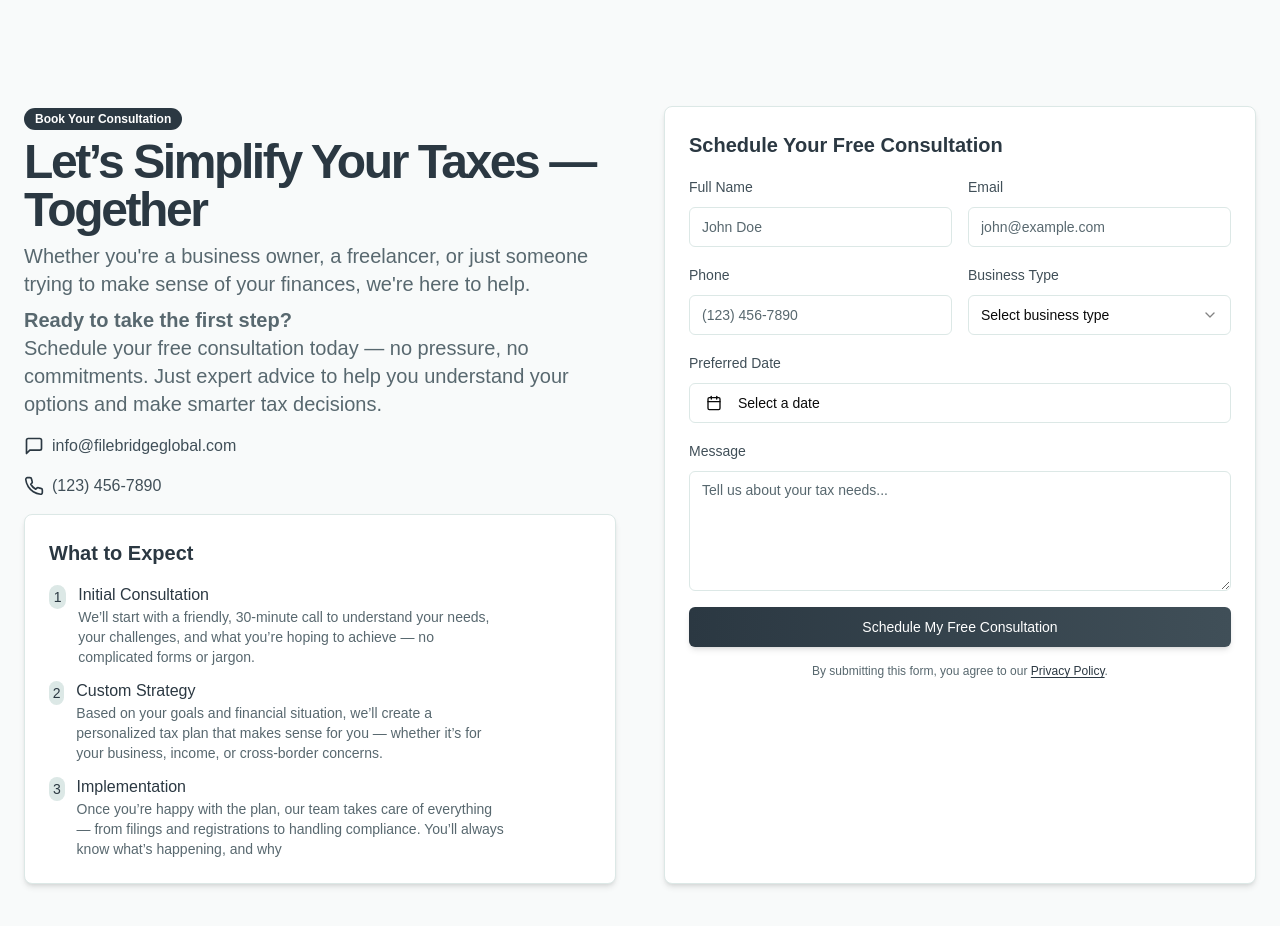
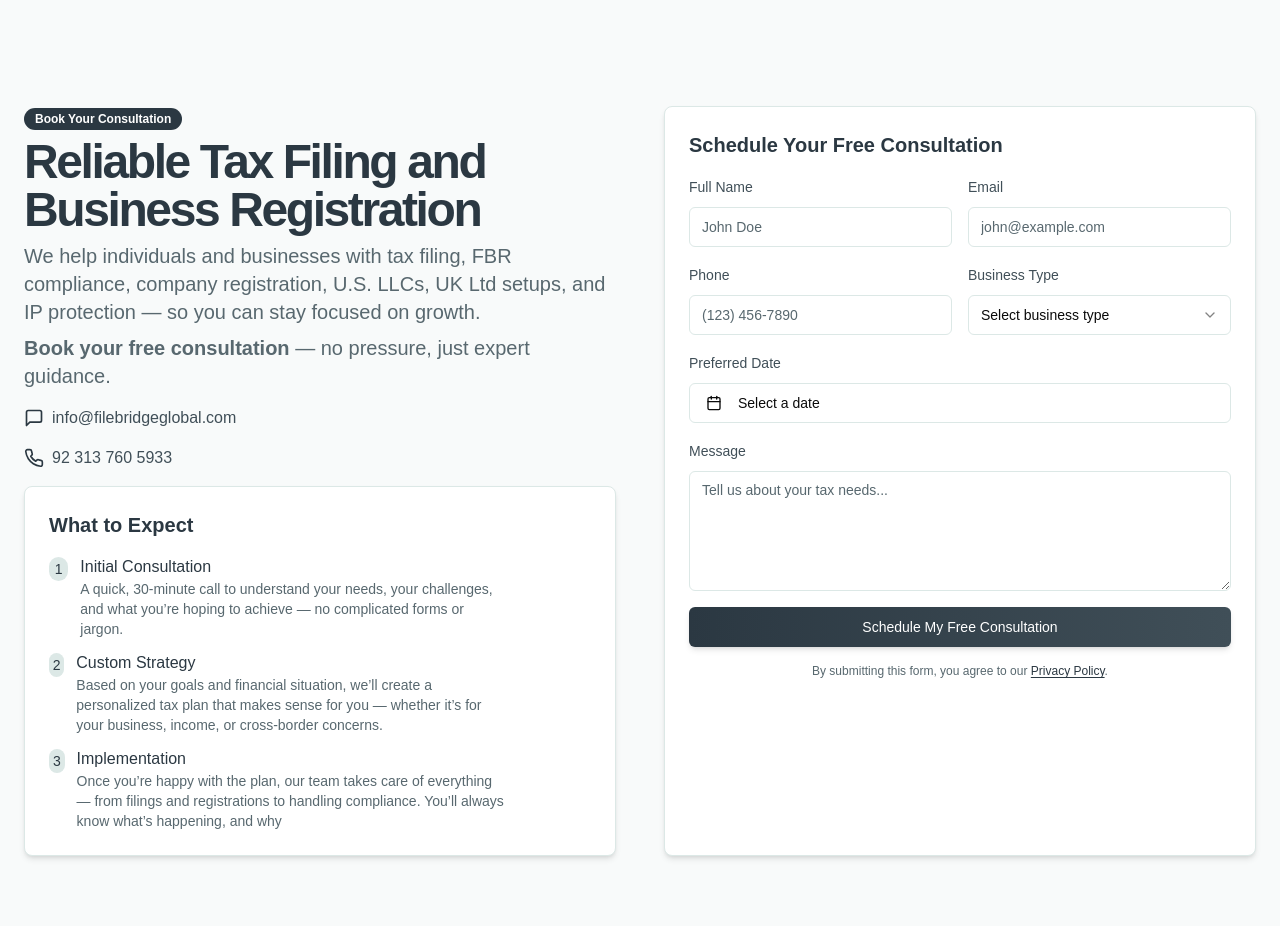
Before and after one commit to MuhammadJunaid506/FileBridge-Global, a Next.js app: page / in a window 1280 px wide. Shown: the part 5020-5946 px from the top of the page. Built offline with nearby package versions, Linux system fonts and the light colour scheme.

Commit message:
Update : number

```diff
--- a/app/page.tsx
+++ b/app/page.tsx
@@ -1249,24 +1249,19 @@ export default function LandingPage() {
                     Book Your Consultation
                   </Badge>
                   <h2 className="text-3xl font-bold tracking-tighter sm:text-4xl md:text-5xl text-[#2b3842]">
-                    Let’s Simplify Your Taxes — Together
+                  Reliable Tax Filing and Business Registration
                   </h2>
                   <p className="max-w-[600px] text-[#58686f] md:text-xl">
-                    Whether you're a business owner, a freelancer, or just
-                    someone trying to make sense of your finances, we're here to
-                    help.
+                  We help individuals and businesses with tax filing, FBR compliance, company registration, U.S. LLCs, UK Ltd setups, and IP protection — so you can stay focused on growth.
                     {/* At File Bridge Global, we make tax planning simple,
                     practical, and tailored to your situation. */}
                   </p>
-                  <p className="mt-3 mb-3 md:text-xl text-[#58686f]">
-                    <span className="font-semibold">
-                      Ready to take the first step?
-                    </span>
-                    <br />
-                    Schedule your free consultation today — no pressure, no
-                    commitments. Just expert advice to help you understand your
-                    options and make smarter tax decisions.
-                  </p>
+                  <p className="mt-3 mb-3 md:text-xl text-[#58686f] font-semibold">
+                  Book your free consultation{" "}
+                          <span className="font-normal">
+                          — no pressure, just expert guidance.
+                          </span>
+                        </p>
                 </div>
                 <div className="flex flex-col gap-4">
                   <div className="flex items-center gap-2">
@@ -1277,7 +1272,7 @@ export default function LandingPage() {
                   </div>
                   <div className="flex items-center gap-2">
                     <Phone className="h-5 w-5 text-[#2b3842]" />
-                    <span className="text-[#404f58]">(123) 456-7890</span>
+                    <span className="text-[#404f58]">92 313 760 5933</span>
                   </div>
                 </div>
 
@@ -1295,7 +1290,7 @@ export default function LandingPage() {
                           Initial Consultation
                         </p>
                         <p className="text-sm text-[#58686f] w-10/12">
-                          We’ll start with a friendly, 30-minute call to
+                          A quick, 30-minute call to
                           understand your needs, your challenges, and what
                           you’re hoping to achieve — no complicated forms or
                           jargon.
```
